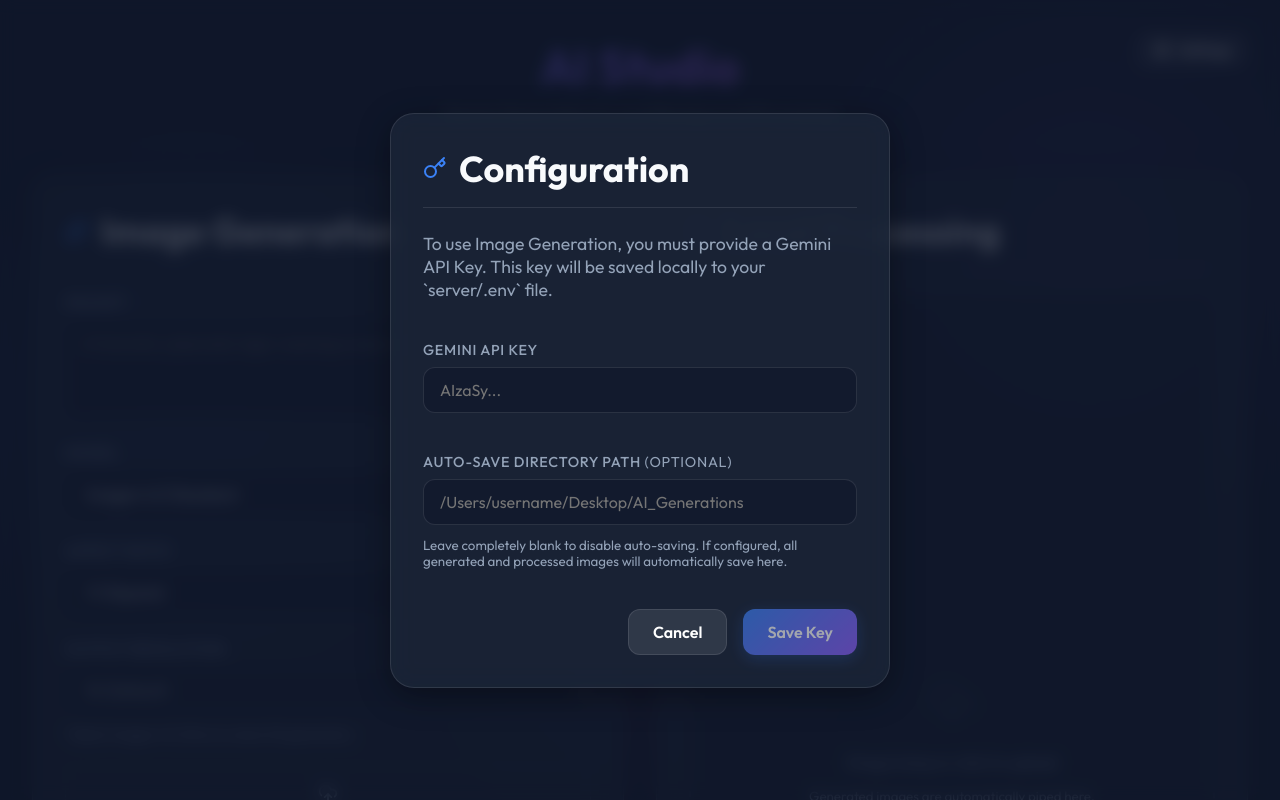
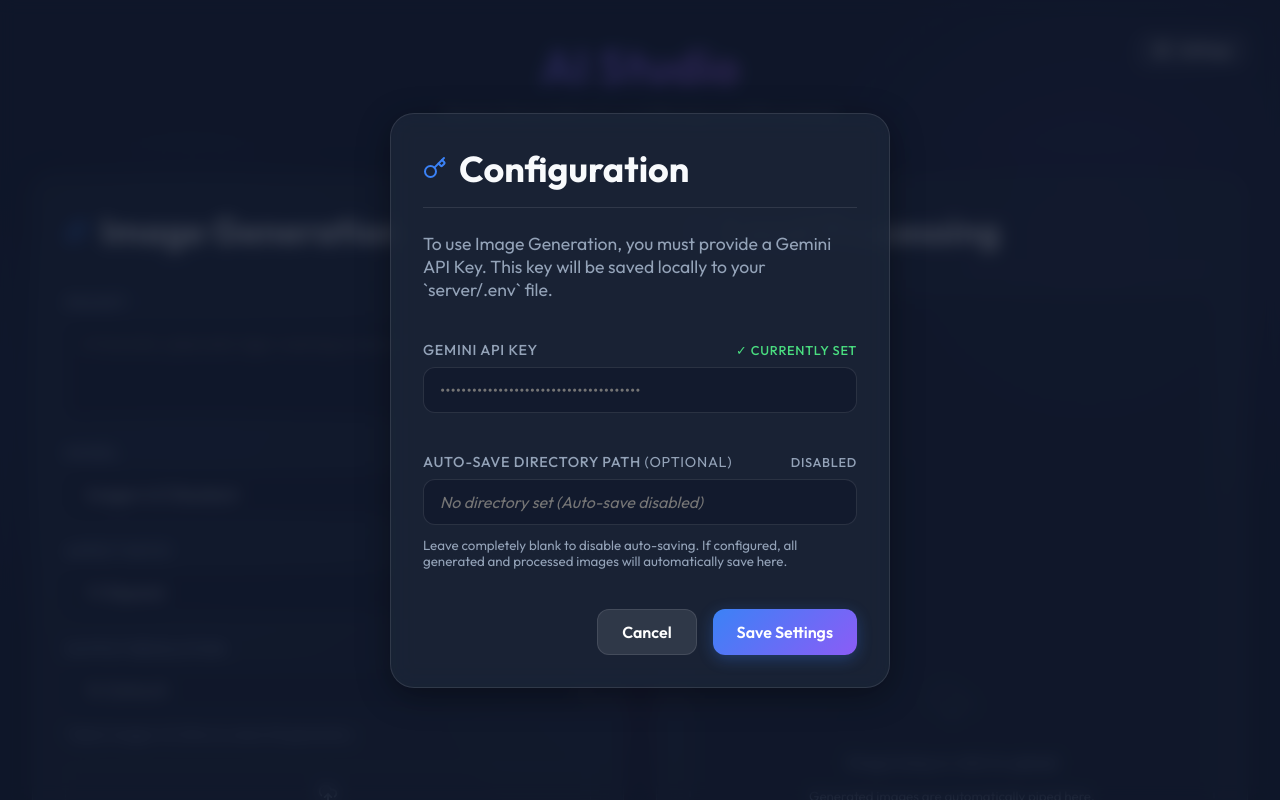
Before and after one commit to mechaghost/nano-banana-plus, a React (Vite) app in the folder web/: page / in a window 1280 px wide. Both pictures are taken after a click on the button "Settings". Shown: the top 800 px of the page. Built offline with nearby package versions, Linux system fonts and the light colour scheme; no server answers.

Commit message:
style(ui): Improve configuration empty states and feedback indicators

```diff
--- a/web/src/App.jsx
+++ b/web/src/App.jsx
@@ -208,21 +208,38 @@
               This key will be saved locally to your `server/.env` file.
             </p>
             <div className="input-group">
-              <label>Gemini API Key</label>
+              <label style={{ display: 'flex', justifyContent: 'space-between', alignItems: 'center' }}>
+                Gemini API Key
+                {hasApiKey && <span style={{ fontSize: '0.8rem', color: 'var(--success-color, #4ade80)' }}>✓ Currently Set</span>}
+              </label>
               <input
                 type="password"
-                placeholder="AIzaSy..."
+                placeholder={hasApiKey ? "••••••••••••••••••••••••••••••••••••••" : "AIzaSy..."}
                 value={apiKeyInput}
                 onChange={(e) => setApiKeyInput(e.target.value)}
+                style={{
+                  borderColor: !hasApiKey && !apiKeyInput.trim() ? 'rgba(239, 68, 68, 0.5)' : 'var(--panel-border)'
+                }}
               />
+              {!hasApiKey && !apiKeyInput.trim() && (
+                <small style={{ color: '#ef4444', display: 'block', marginTop: '0.25rem' }}>
+                  A valid API key is required to generate images.
+                </small>
+              )}
             </div>
             <div className="input-group" style={{ marginTop: '1rem' }}>
-              <label>Auto-Save Directory Path <span style={{ color: 'var(--text-secondary)', fontWeight: 'normal' }}>(Optional)</span></label>
+              <label style={{ display: 'flex', justifyContent: 'space-between', alignItems: 'center' }}>
+                <span>Auto-Save Directory Path <span style={{ color: 'var(--text-secondary)', fontWeight: 'normal' }}>(Optional)</span></span>
+                {autoSaveDirInput ? <span style={{ fontSize: '0.8rem', color: 'var(--success-color, #4ade80)' }}>✓ Active</span> : <span style={{ fontSize: '0.8rem', color: 'var(--text-secondary)' }}>Disabled</span>}
+              </label>
               <input
                 type="text"
-                placeholder="/Users/username/Desktop/AI_Generations"
+                placeholder="No directory set (Auto-save disabled)"
                 value={autoSaveDirInput}
                 onChange={(e) => setAutoSaveDirInput(e.target.value)}
+                style={{
+                  fontStyle: !autoSaveDirInput ? 'italic' : 'normal'
+                }}
               />
               <small style={{ color: 'var(--text-secondary)', display: 'block', marginTop: '0.25rem' }}>
                 Leave completely blank to disable auto-saving. If configured, all generated and processed images will automatically save here.
@@ -237,9 +254,9 @@
               <button
                 className="btn btn-primary"
                 onClick={saveConfig}
-                disabled={!apiKeyInput.trim() || isSavingConfig}
+                disabled={(!apiKeyInput.trim() && !hasApiKey) || isSavingConfig}
               >
-                {isSavingConfig ? <Loader2 className="spinner" /> : 'Save Key'}
+                {isSavingConfig ? <Loader2 className="spinner" /> : 'Save Settings'}
               </button>
             </div>
           </div>
```
